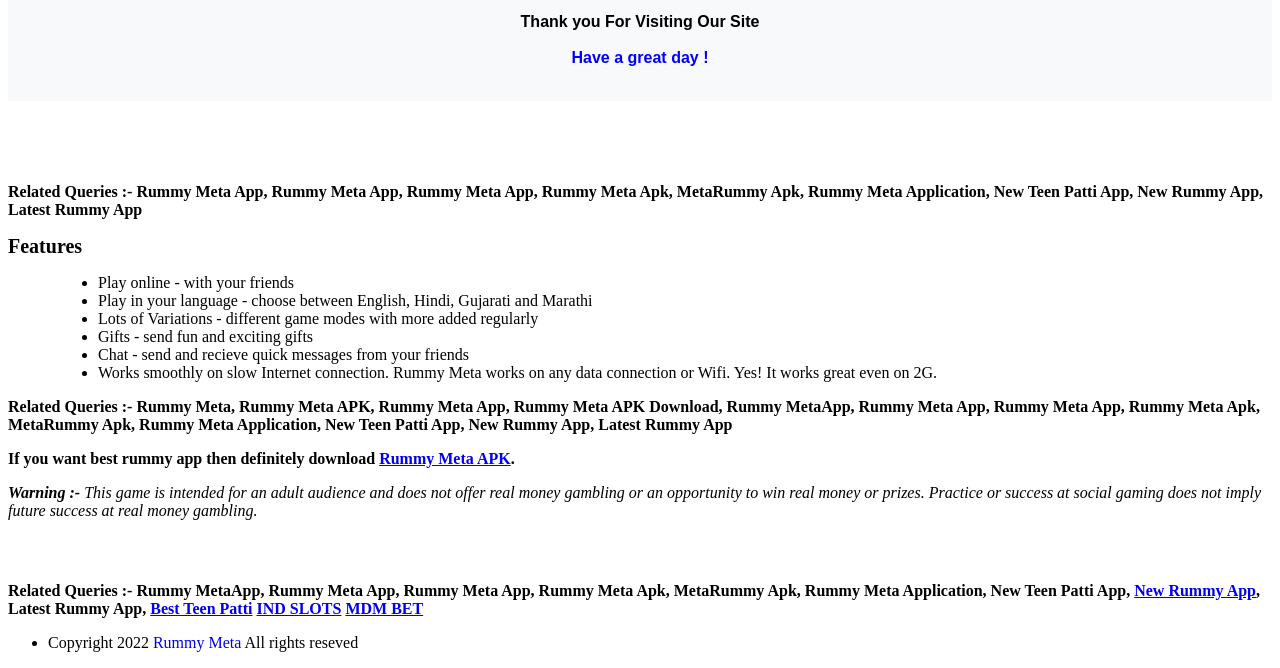
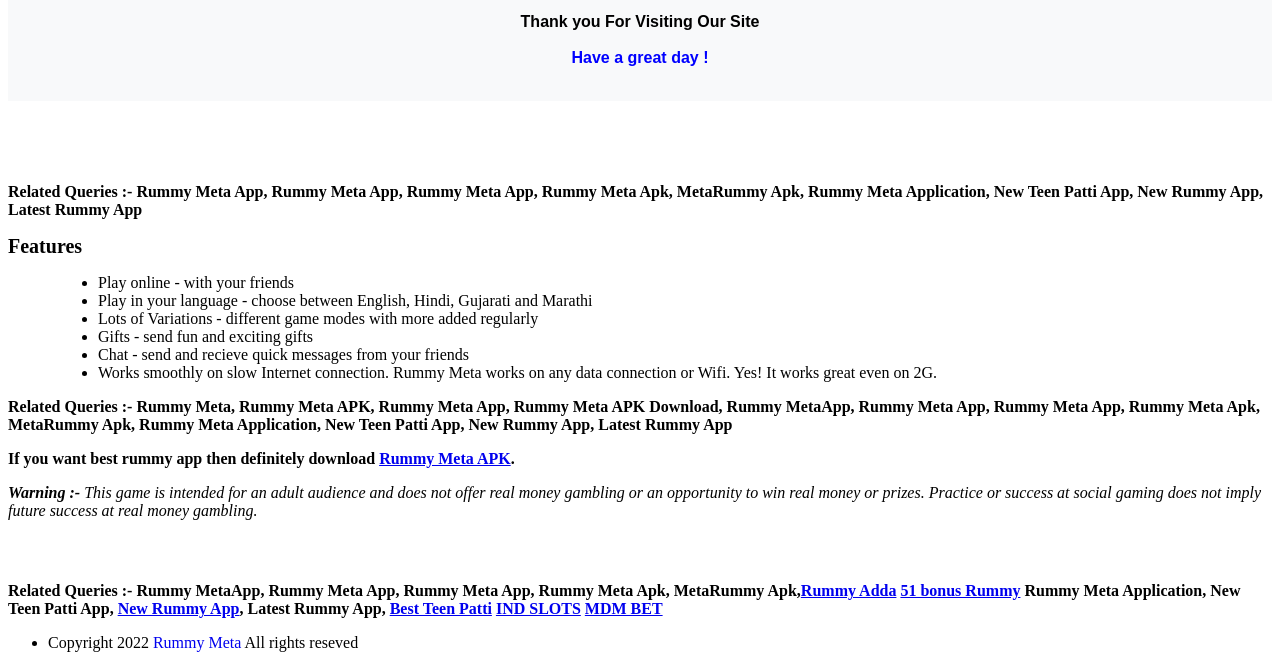
Before and after one commit to dk6511086/Rummy-Meta, a plain HTML site: page about-us.html in a window 1280 px wide. Shown: the part 299-967 px from the top of the page. Drawn offline with Linux system fonts and the light colour scheme.

Commit message:
Update about-us.html

```diff
--- a/about-us.html
+++ b/about-us.html
@@ -55,7 +55,7 @@
     <i><b>Warning :- </b>This game is intended for an adult audience and does not offer real money gambling or an opportunity to win real money or prizes. Practice or success at social gaming does not imply future success at real money gambling.</i>
     </div>
     </div>
-    <strong><p> Related Queries :- Rummy MetaApp, Rummy Meta App, Rummy Meta App, Rummy Meta Apk, MetaRummy Apk, Rummy Meta Application, New Teen Patti App, <a href="https://rummy-guru.in/">New Rummy App</a>, Latest Rummy App, <a href="https://teenpatti-clan.com/">Best Teen Patti</a> <a href="https://slotsind.in/">IND SLOTS</a> <a href="https://mdmbet.net/">MDM BET</a> </p></strong>
+    <strong><p> Related Queries :- Rummy MetaApp, Rummy Meta App, Rummy Meta App, Rummy Meta Apk, MetaRummy Apk,<a href="https://rummyadda.club/">Rummy Adda</a> <a href="https://addarummy.in/">51 bonus Rummy</a> Rummy Meta Application, New Teen Patti App, <a href="https://rummy-guru.in/">New Rummy App</a>, Latest Rummy App, <a href="https://teenpatti-clan.com/">Best Teen Patti</a> <a href="https://slotsind.in/">IND SLOTS</a> <a href="https://mdmbet.net/">MDM BET  </a> </p></strong>
     <footer>
     <div class="row">
     <div class="large-6 columns">
```
